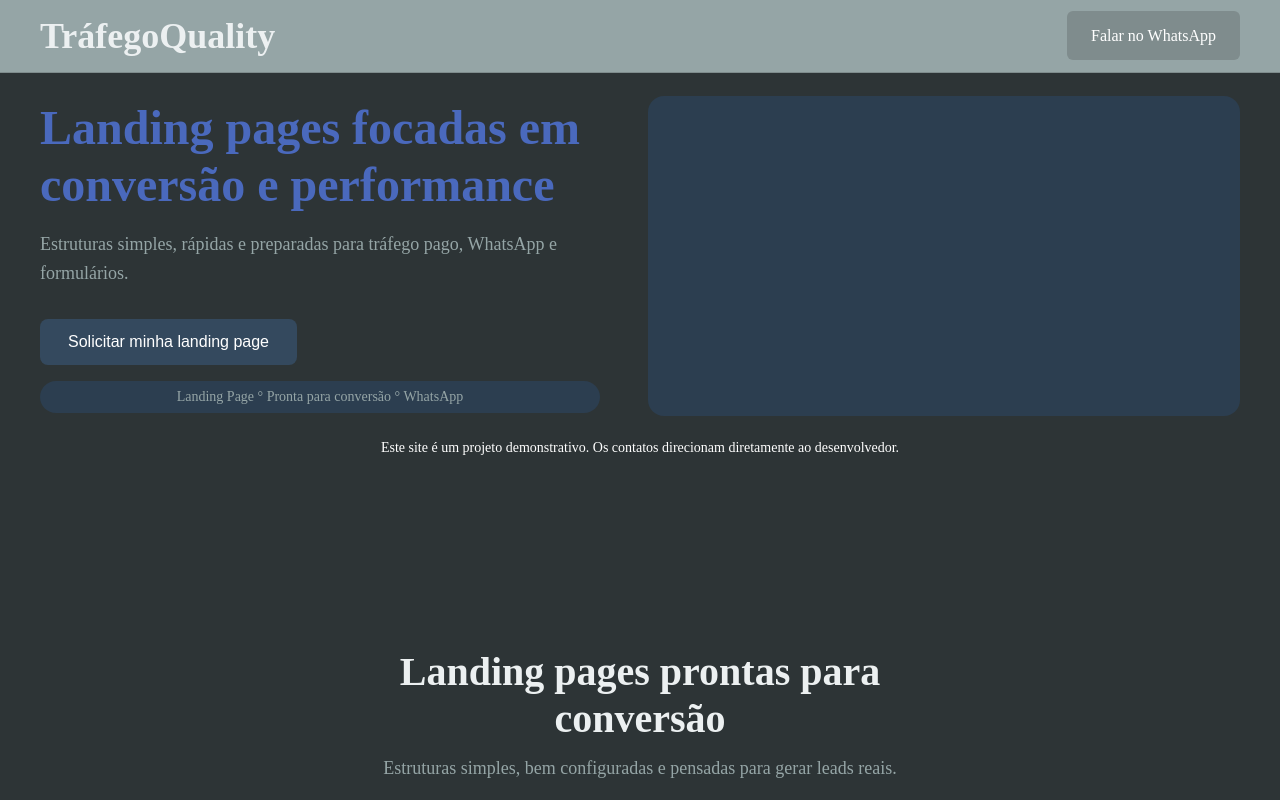
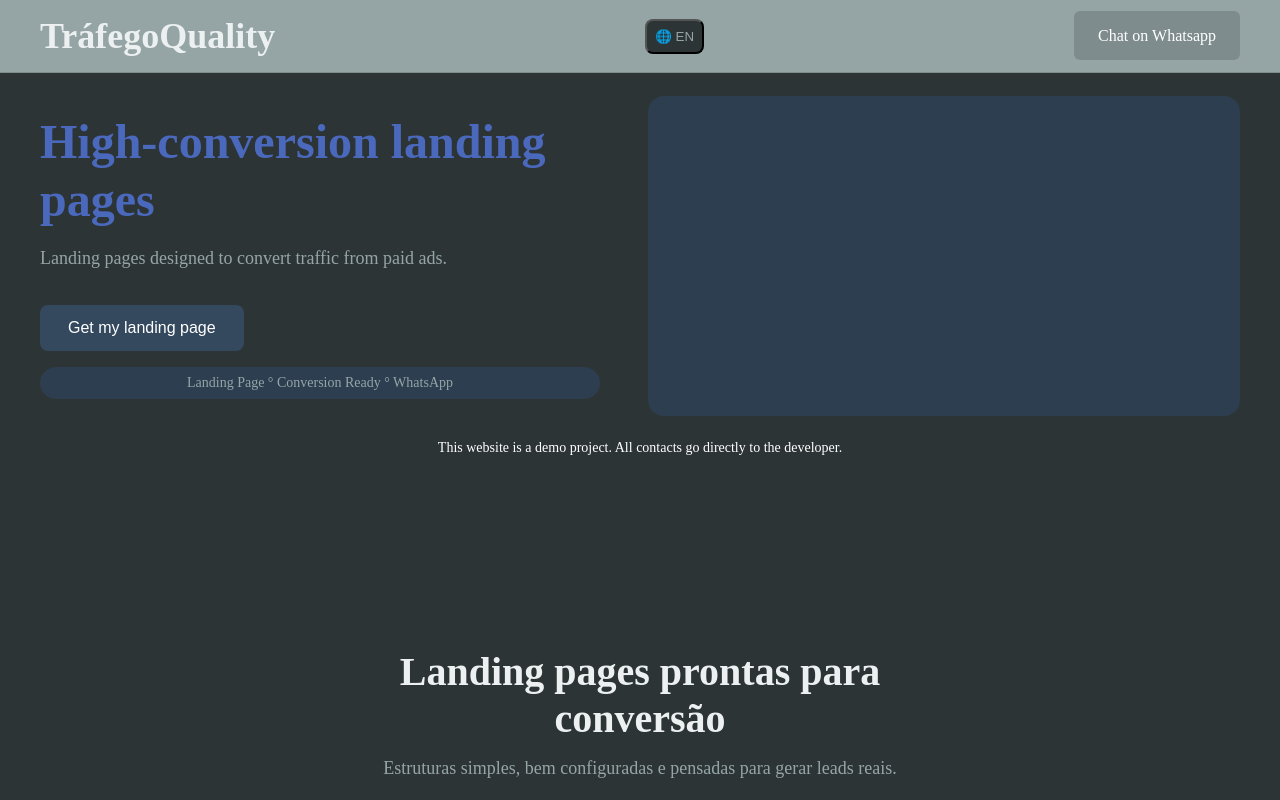
Before and after one commit to DeivithMaciel/Landing_Page_Freelance, a React (Vite) app: page / in a window 1280 px wide. Shown: the top 800 px of the page. Built offline with nearby package versions, Linux system fonts and the light colour scheme; a web font is replaced by a local one.

Commit message:
fetch: Botão de troca linguagem adicionado

```diff
--- a/src/components/Header/index.tsx
+++ b/src/components/Header/index.tsx
@@ -1,12 +1,22 @@
 import * as S from './styles'
 
-export const Header = () => {
+type Props = {
+    lang: 'pt' | 'en'
+    setLang: (lang: 'pt' | 'en') => void
+}
+
+export const Header = ({ lang, setLang }: Props) => {
+    const label = lang === 'pt' ? 'Falar no Whatsapp' : 'Chat on Whatsapp'
+
     return (
         <S.Container>
             <S.Content>
                 <S.Logo>TráfegoQuality</S.Logo>
+                <button onClick={() => setLang(lang === 'pt' ? 'en' : 'pt')}>
+                    🌐 {lang === 'pt' ? 'PT-BR' : 'EN'}
+                </button>
                 <S.Actions>
-                    <a href="https://wa.me/5511981458704">Falar no WhatsApp</a>
+                    <a href="https://wa.me/5511981458704">{label}</a>
                 </S.Actions>
             </S.Content>
         </S.Container>
--- a/src/components/Header/styles.ts
+++ b/src/components/Header/styles.ts
@@ -21,6 +21,18 @@ export const Content = styled.div`
     height: 100%;
     margin: 0 auto;
     padding: 0 16px;
+
+    button {
+        padding: 8px;
+        border-radius: 8px;
+        background-color: ${colors.black};
+        color: ${colors.lightGray};
+        cursor: pointer;
+
+        &:hover {
+            filter: brightness(0.8);
+        }
+    }
 
     @media (max-width: ${breakpoints}) {
         // padding-right: 0;
--- a/src/components/Hero/index.tsx
+++ b/src/components/Hero/index.tsx
@@ -1,28 +1,26 @@
+import { type TextsType } from '../../i18n/Texts'
+
 import * as S from './styles'
 
-export const Hero = () => {
+type Props = {
+    texts: TextsType
+}
+
+export const Hero = ({ texts }: Props) => {
     return (
         <S.Container>
             <S.Content>
                 <S.TextBox>
-                    <h1>Landing pages focadas em conversão e performance</h1>
-                    <p>
-                        Estruturas simples, rápidas e preparadas para tráfego
-                        pago, WhatsApp e formulários.
-                    </p>
+                    <h1>{texts.heroTitle}</h1>
+                    <p>{texts.heroSubtitle}</p>
                     <a href="https://wa.me/5551981458704">
-                        <button>Solicitar minha landing page</button>
+                        <button>{texts.cta}</button>
                     </a>
-                    <span>Landing Page ° Pronta para conversão ° WhatsApp</span>
+                    <span>{texts.heroTagline}</span>
                 </S.TextBox>
-                <S.BackgroundImage>
-                    {/* adicionar futuramente */}
-                </S.BackgroundImage>
+                <S.BackgroundImage>{/* add later */}</S.BackgroundImage>
             </S.Content>
-            <small>
-                Este site é um projeto demonstrativo. Os contatos direcionam
-                diretamente ao desenvolvedor.
-            </small>
+            <small>{texts.demoNotice}</small>
         </S.Container>
     )
 }
--- /dev/null
+++ b/src/i18n/Texts.ts
@@ -0,0 +1,27 @@
+export const texts = {
+    pt: {
+        heroTitle: 'Landing pages que convertem',
+        heroSubtitle:
+            'Criação de landing pages focadas em conversão para anúncios pagos.',
+        cta: 'Quero minha landing page',
+
+        heroTagline: 'Landing Page ° Pronta para conversão ° WhatsApp',
+
+        demoNotice:
+            'Este site é um projeto demonstrativo. Os contatos direcionam diretamente ao desenvolvedor.',
+    },
+
+    en: {
+        heroTitle: 'High-conversion landing pages',
+        heroSubtitle:
+            'Landing pages designed to convert traffic from paid ads.',
+        cta: 'Get my landing page',
+
+        heroTagline: 'Landing Page ° Conversion Ready ° WhatsApp',
+
+        demoNotice:
+            'This website is a demo project. All contacts go directly to the developer.',
+    },
+} as const
+
+export type TextsType = typeof texts.pt
--- a/src/pages/Home/index.tsx
+++ b/src/pages/Home/index.tsx
@@ -1,3 +1,7 @@
+import { useState } from 'react'
+
+import { texts } from '../../i18n/Texts'
+
 import { Header } from '../../components/Header'
 import { Hero } from '../../components/Hero'
 
@@ -8,15 +12,16 @@ import PaidTraffic from '../../sections/PaidTraffic'
 import { Contact } from '../../sections/Contact'
 
 export const Home = () => {
+    const [lang, setLang] = useState<'pt' | 'en'>('en')
     return (
         <>
-            <Header />
-            <Hero />
-            <Section />
-            <PaidTraffic />
-            <CTA />
-            <Contact />
-            <Footer />
+            <Header lang={lang} setLang={setLang} />
+            <Hero texts={texts[lang]} />
+            <Section texts={texts[lang]} />
+            <PaidTraffic texts={texts[lang]} />
+            <CTA texts={texts[lang]} />
+            <Contact texts={texts[lang]} />
+            <Footer texts={texts[lang]} />
         </>
     )
 }
--- a/src/sections/Contact/index.tsx
+++ b/src/sections/Contact/index.tsx
@@ -86,10 +86,10 @@ export const Contact = () => {
                         required
                     />
                     <input
+                        autoComplete="off"
                         type="text"
                         name="adress"
                         tabIndex={-1}
-                        autoComplete="off"
                         style={{ display: 'none' }}
                     />
 
```
